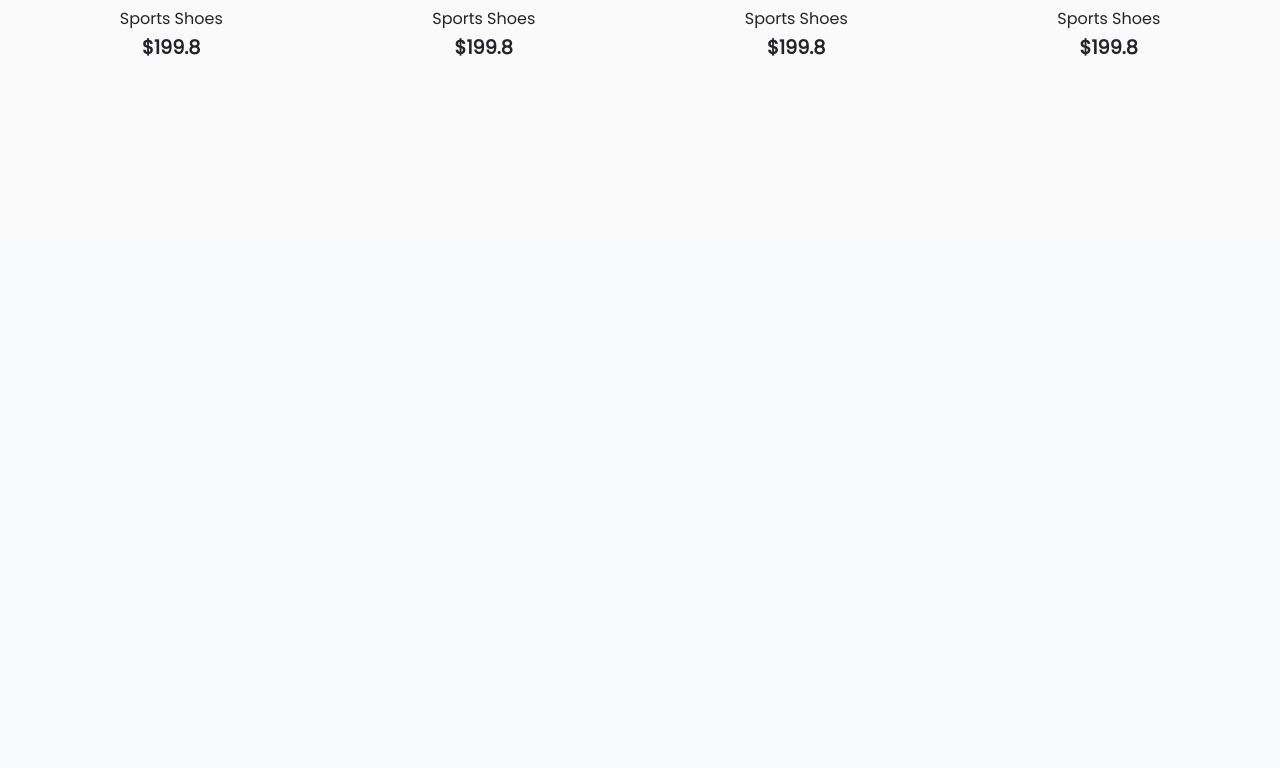
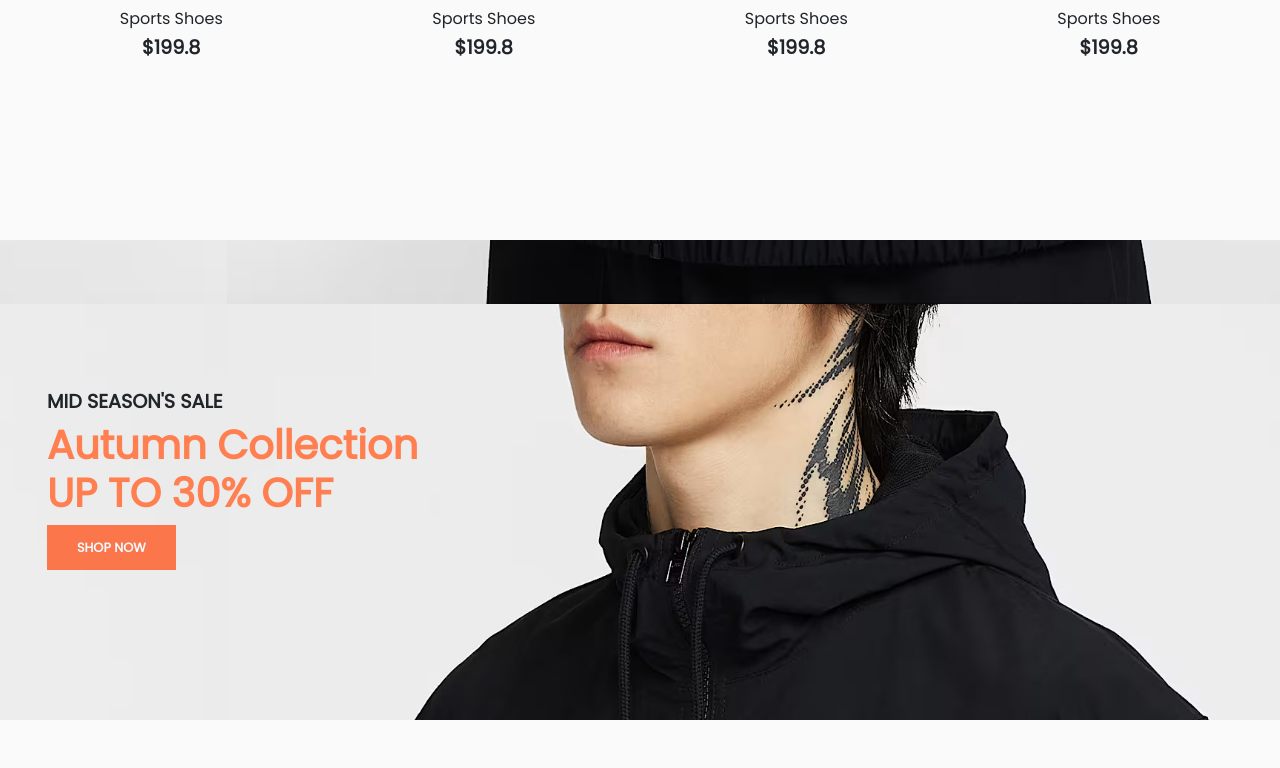
Before and after one commit to 1jeidh/Web_PHP, a PHP site: page / in a window 1280 px wide. Shown: the part 1820-2588 px from the top of the page. Before the commit the page ends 1876 px from the top, so only its background shows below. Run offline with PHP 8.4, Linux system fonts and the light colour scheme; some libraries are stand-ins or nearby versions.

Commit message:
Added mid banner

```diff
--- a/assets/css/style.css
+++ b/assets/css/style.css
@@ -247,3 +247,33 @@ hr{
     font-size: 0.9rem;
     color: goldenrod;
 }
+
+#banner{
+    background-image: url('../imgs/landingpage.jpg');
+    width: 100%;
+    height: 60vh;
+    background-size: cover;
+    background-position-x: 14.2rem;
+    background-position-y: 4rem;
+    background-attachment: fixed;
+    display: flex;
+    flex-direction: column;
+    justify-content: center;
+    align-items: flex-start;
+}
+
+#banner .container{
+    margin-left: 2rem;
+}
+
+#banner h1{
+    color: coral;
+}
+
+#banner button{
+    background-color: #fb774b;
+}
+
+#banner button:hover{
+    background-color: #1d1d1d;
+}
--- a/index.html
+++ b/index.html
@@ -155,6 +155,16 @@
             </div>
         </div>
     </section>
+
+    <!--Banner-->
+    <section id="banner" class="my-5 py-5">
+        <div class="container">
+            <h4>MID SEASON'S SALE</h4>
+            <h1>Autumn Collection <br> UP TO 30% OFF</h1>
+            <button class="text-uppercase">shop now</button>
+        </div>
+    </section>
+
     <script src="https://code.jquery.com/jquery-3.2.1.slim.min.js" integrity="sha384-KJ3o2DKtIkvYIK3UENzmM7KCkRr/rE9/Qpg6aAZGJwFDMVNA/GpGFF93hXpG5KkN" crossorigin="anonymous"></script>
     <script src="https://cdn.jsdelivr.net/npm/popper.js@1.12.9/dist/umd/popper.min.js" integrity="sha384-ApNbgh9B+Y1QKtv3Rn7W3mgPxhU9K/ScQsAP7hUibX39j7fakFPskvXusvfa0b4Q" crossorigin="anonymous"></script>
     <script src="https://cdn.jsdelivr.net/npm/bootstrap@4.0.0/dist/js/bootstrap.min.js" integrity="sha384-JZR6Spejh4U02d8jOt6vLEHfe/JQGiRRSQQxSfFWpi1MquVdAyjUar5+76PVCmYl" crossorigin="anonymous"></script>
```
